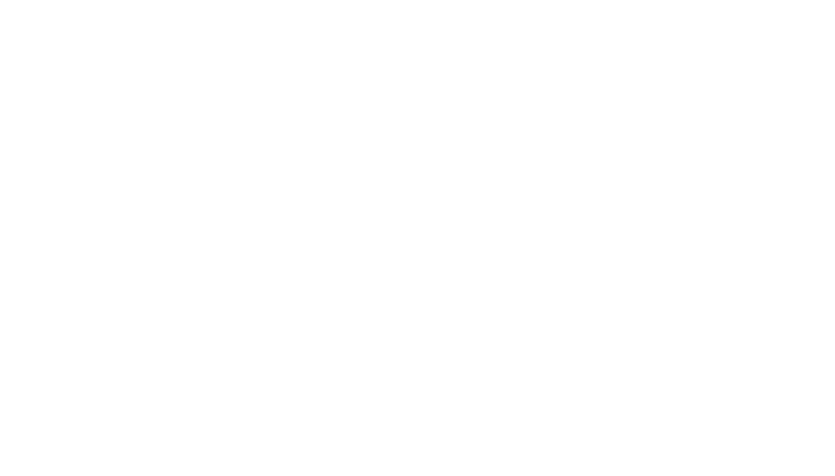
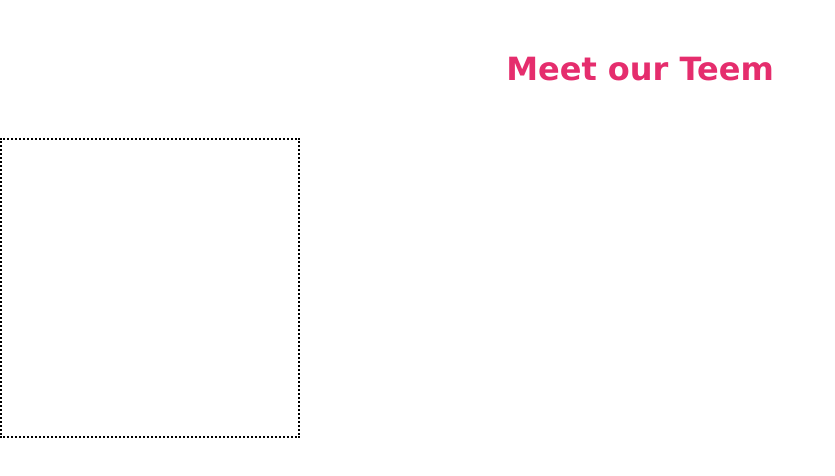
Before and after one commit to TommasoBertossi/html-css-float-cards, a plain HTML site: page index.html in a window 1280 px wide. Shown: the whole page, without its empty margins (0-835 px from the left). Drawn offline with Linux system fonts and the light colour scheme.

Commit message:
add title

```diff
--- a/css/style.css
+++ b/css/style.css
@@ -4,3 +4,24 @@
     margin: 0;
     padding: 0;
 }
+
+h1{
+    text-align: center;
+    font-family: Verdana, Geneva, Tahoma, sans-serif;
+    color: #e52d6d;
+    padding: 50px;
+}
+
+.clearfix::after{
+    content:"" ;
+    clear: both;
+    display: block;
+}
+
+/* Utility */
+
+.container{
+    width: 300px;
+    height: 300px;
+    border: 2px dotted black;
+}
--- a/index.html
+++ b/index.html
@@ -9,6 +9,7 @@
 </head>
 
 <body>
-
+    <h1>Meet our Teem</h1>
+    <div class="container"></div>
 </body>
 </html>
```
